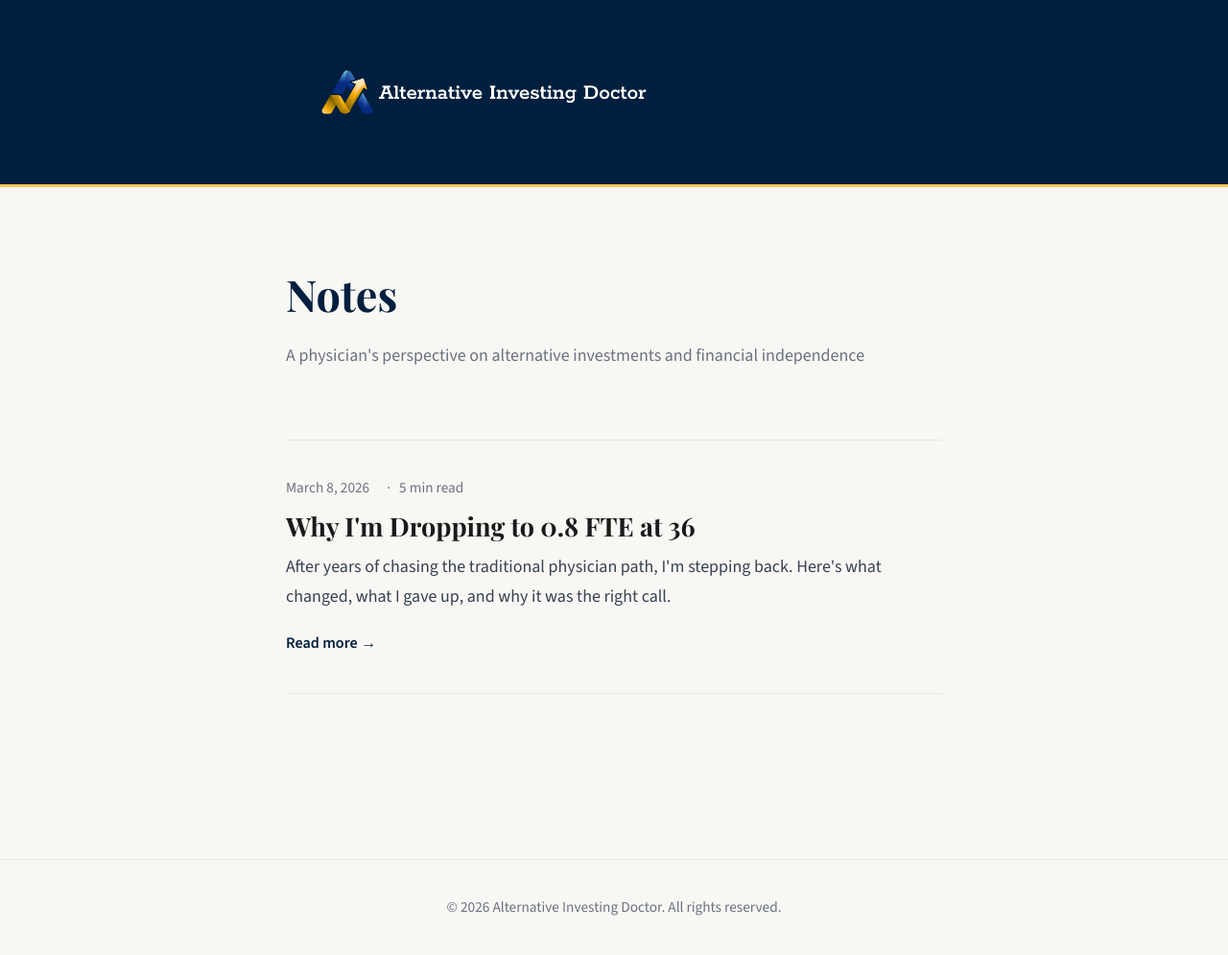
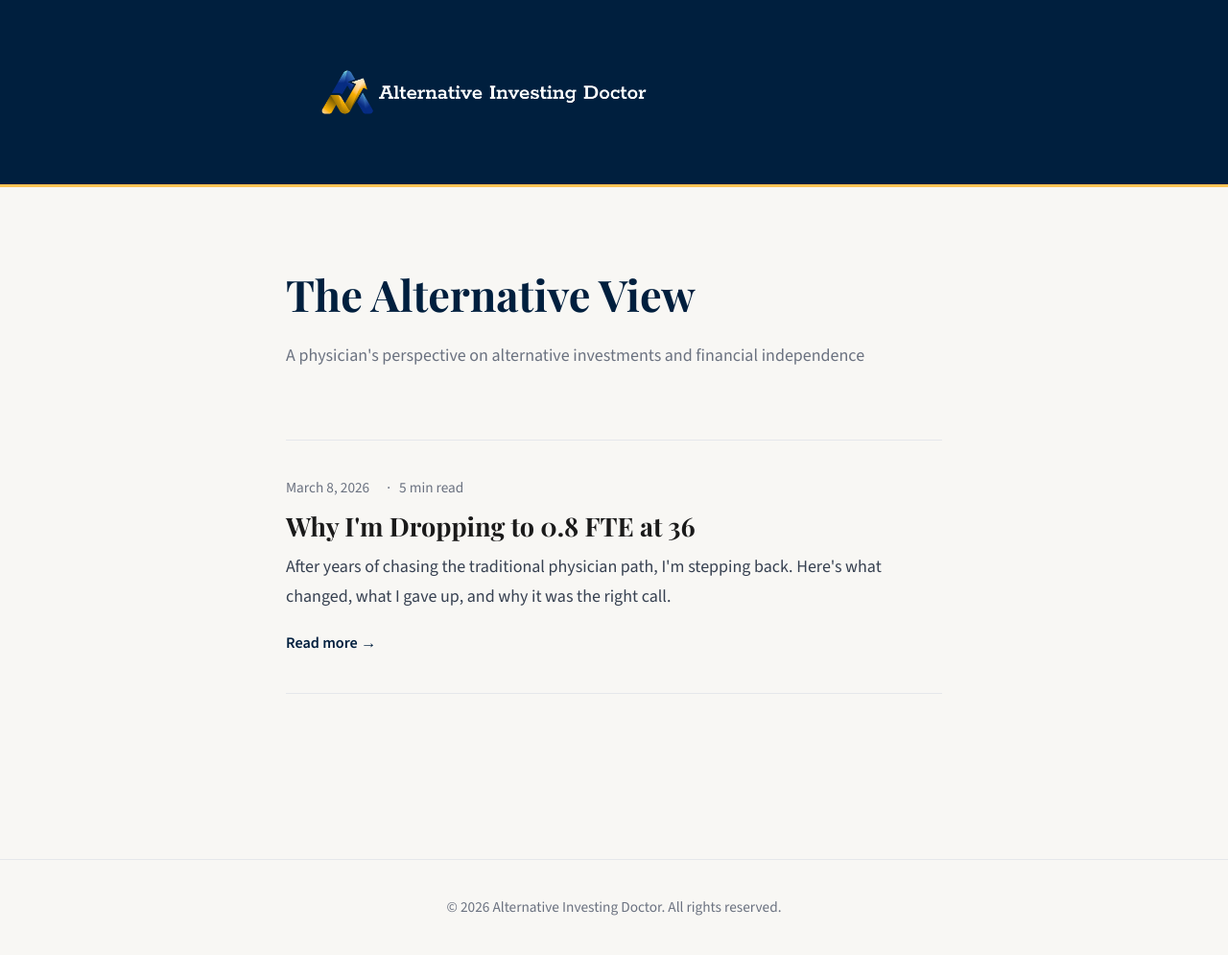
Before and after one commit to kagroshans/aid-blog, a Jekyll site: the page built from index.html, in a window 1280 px wide. Shown: the whole page at 96% size. Built offline with Jekyll 4.4.1, drawn with Linux system fonts in a browser that asks for light colours.

Commit message:
Change blog title from "Notes" to "The Alternative View"
Co-Authored-By: Claude Sonnet 4.6 <noreply@anthropic.com>

```diff
--- a/_layouts/home.html
+++ b/_layouts/home.html
@@ -3,7 +3,7 @@ layout: default
 ---
 <div class="home">
   <div class="blog-intro">
-    <h1 class="blog-title">Notes</h1>
+    <h1 class="blog-title">The Alternative View</h1>
     <p class="blog-description">{{ site.description }}</p>
   </div>
 
```
